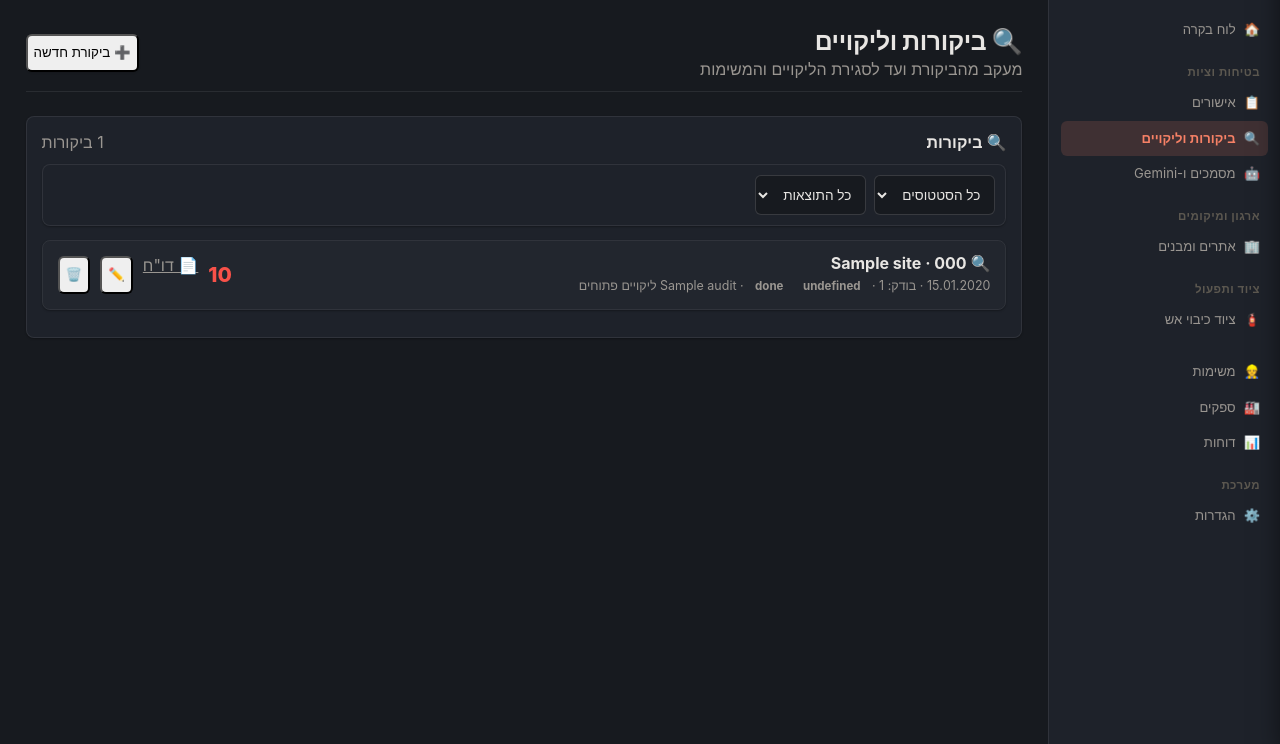
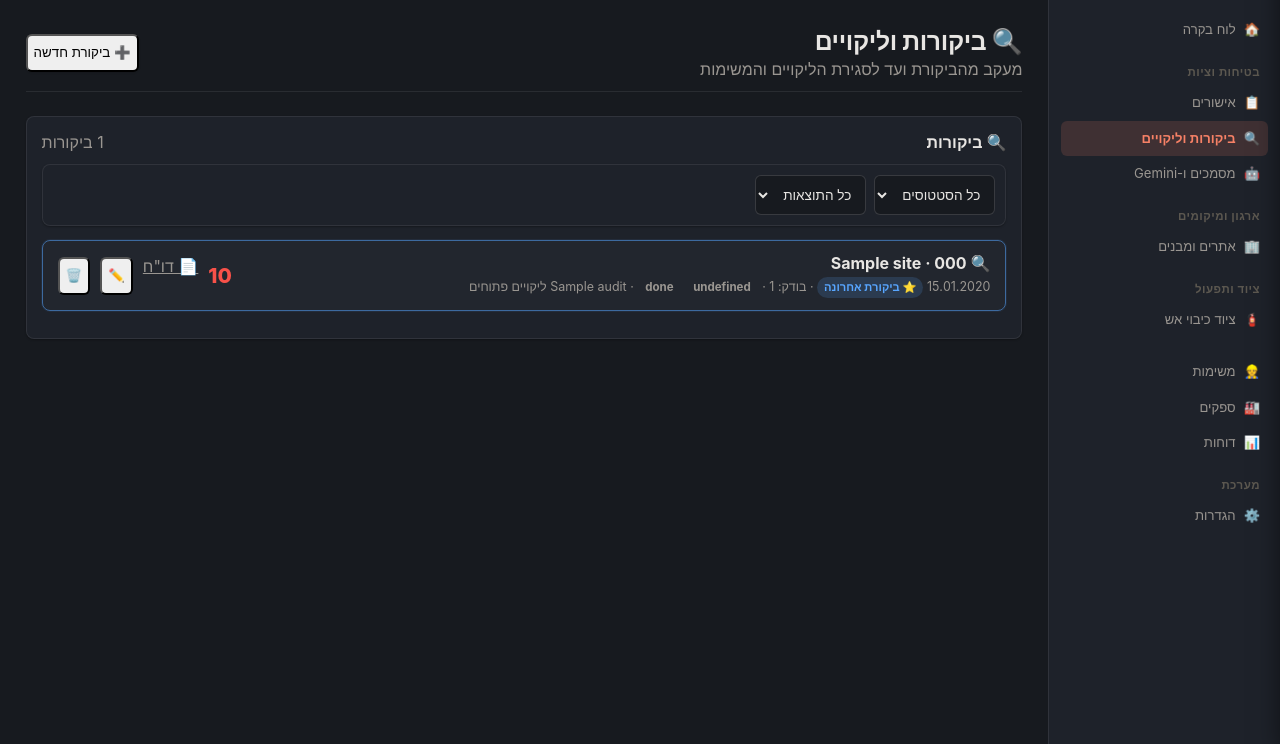
Before and after one commit to mv89-heb/Campus_Fire_ERP, a Flask app: page /audits in a window 1280 px wide. Shown: the part 56-800 px from the top of the page. Run offline with Flask 3, Linux system fonts and the light colour scheme; the visitor is signed in with stand-in values (Sample User, id 1); data comes from the database, SQL or seed files in the repository; tables that the repository leaves empty hold one stand-in row (values such as "Sample post").

Commit message:
feat: highlight recent and fire-safety critical dates

```diff
--- a/app/templates/audits.html
+++ b/app/templates/audits.html
@@ -30,6 +30,13 @@
 .badge.critical { background: rgba(248,81,73,0.3); color: var(--critical); }
 .badge.open { background: rgba(110,118,129,0.15); color: var(--text-muted); }
 .badge.resolved { background: rgba(63,185,80,0.15); color: var(--valid); }
+.date-safety { display:inline-flex; align-items:center; gap:4px; padding:2px 7px; border-radius:999px; font-size:.7rem; font-weight:700; }
+.date-safety.last-year { background:rgba(63,185,80,.14); color:var(--valid); }
+.date-safety.overdue { background:rgba(248,81,73,.18); color:var(--critical); }
+.date-safety.due-soon { background:rgba(227,179,65,.18); color:var(--warning); }
+.date-safety.latest { background:rgba(88,166,255,.16); color:#58a6ff; }
+.audit-block.audit-latest { border-color:rgba(88,166,255,.55); box-shadow:0 0 0 1px rgba(88,166,255,.08); }
+.audit-block.audit-recent { border-color:rgba(63,185,80,.35); }
 
 .deficiency-item { border: 1px solid var(--border); border-radius: 6px; padding: 10px; margin-bottom: 8px; background: rgba(0,0,0,0.15); }
 .deficiency-top { display: flex; justify-content: space-between; align-items: flex-start; gap: 8px; flex-wrap: wrap; }
@@ -227,13 +234,24 @@ const Audits = (() => {
   }
 
   function renderAudit(a) {
+    const siteAudits = _audits.filter(x => String(x.site_id || '') === String(a.site_id || ''));
+    const latest = siteAudits.reduce((best, x) => {
+      if (!x.audit_date) return best;
+      if (!best || String(x.audit_date) > String(best.audit_date)) return x;
+      return best;
+    }, null);
+    const period = latest && a.audit_date ? auditPeriodState(a.audit_date, latest.audit_date) : 'unknown';
+    const auditClass = latest && a.id === latest.id ? 'audit-latest' : (period === 'last_year' ? 'audit-recent' : '');
+    const dateBadge = latest && a.id === latest.id
+      ? '<span class="date-safety latest">⭐ ביקורת אחרונה</span>'
+      : period === 'last_year' ? '<span class="date-safety last-year">✓ ב־12 החודשים האחרונים</span>' : '';
     return `
-      <div class="audit-block">
+      <div class="audit-block ${auditClass}">
         <div class="audit-header" onclick="Audits.openDetail(${a.id})">
           <div>
             <div class="audit-title">🔍 ${esc(a.audit_number || ('ביקורת #' + a.id))} ${a.site_name ? '· ' + esc(a.site_name) : ''}</div>
             <div class="audit-meta">
-              ${a.audit_date ? formatDateIL(a.audit_date) : 'ללא תאריך'} ${a.inspector_name ? '· בודק: ' + esc(a.inspector_name) : ''}
+              ${a.audit_date ? formatDateIL(a.audit_date) : 'ללא תאריך'} ${dateBadge} ${a.inspector_name ? '· בודק: ' + esc(a.inspector_name) : ''}
               · <span class="badge ${a.status}">${statusLabel[a.status] || a.status}</span>
               ${a.result ? `<span class="badge ${a.result}">${resultLabel[a.result]}</span>` : ''}
               ${a.open_deficiency_count ? `· ${a.open_deficiency_count} ליקויים פתוחים` : ''}
@@ -278,7 +296,7 @@ const Audits = (() => {
             </div>
           </div>
           <div style="font-size:0.78rem; color:var(--text-muted); margin-top:4px;">
-            ${d.responsible ? '👤 ' + esc(d.responsible) + ' · ' : ''}${d.due_date ? '📅 יעד: ' + esc(formatDateIL(d.due_date)) : ''}
+            ${d.responsible ? '👤 ' + esc(d.responsible) + ' · ' : ''}${d.due_date ? (() => { const st = fireSafetyDateState(d.due_date); const badge = st === 'overdue' ? '<span class="date-safety overdue">🔴 באיחור</span>' : st === 'due_soon' ? '<span class="date-safety due-soon">🟠 קרוב למועד</span>' : ''; return '📅 יעד: ' + esc(formatDateIL(d.due_date)) + ' ' + badge; })() : ''}
           </div>
           <div class="deficiency-actions">
             <button class="btn btn-sm" onclick="Audits.openDeficiencyModal(${auditId}, ${d.id})">✏️ עריכה</button>
```
